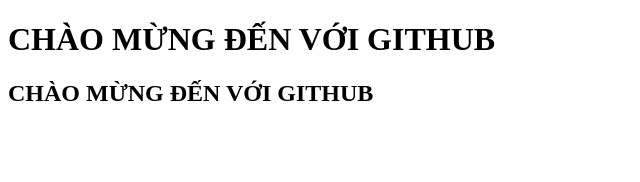
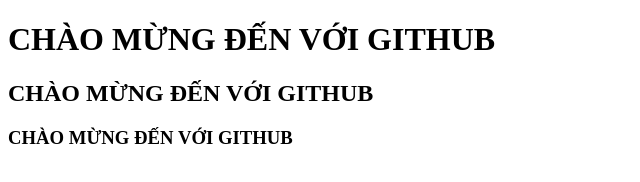
Before and after one commit to ThachChe/DeployGitHub, a plain HTML site: page index.html in a window 1280 px wide. Shown: the whole page, without its empty margins (0-640 px from the left). Drawn offline with Linux system fonts and the light colour scheme.

Commit message:
sua lan 3

```diff
--- a/index.html
+++ b/index.html
@@ -8,5 +8,6 @@
   <body>
     <h1>CHÀO MỪNG ĐẾN VỚI GITHUB</h1>
     <h2>CHÀO MỪNG ĐẾN VỚI GITHUB</h2>
+    <h3>CHÀO MỪNG ĐẾN VỚI GITHUB</h3>
   </body>
 </html>
```
